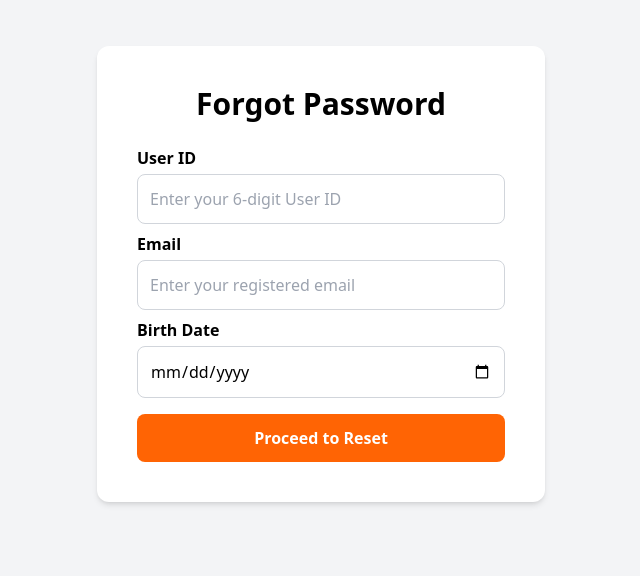
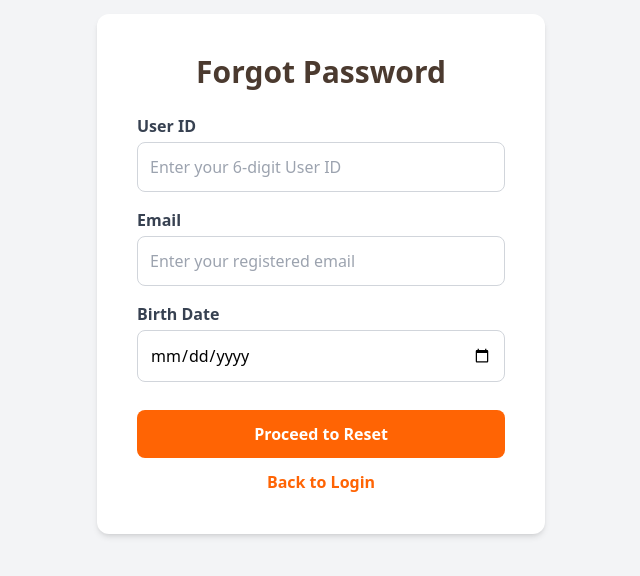
Before and after one commit to Ssedie/TANAW, a React (Vite) app: page /forgot-password in a window 1280 px wide. Shown: the part 126-702 px from the top of the page, without its empty margins (319-959 px from the left). Built offline with nearby package versions, Linux system fonts and the light colour scheme.

Commit message:
edited some features

```diff
--- a/src/pages/Budget.jsx
+++ b/src/pages/Budget.jsx
@@ -32,7 +32,11 @@ export default function Budget() {
       .catch(console.error);
 
     axios.get(`${API_URL}/api/dashboard/fiscal-years/available`, { headers })
-      .then(res => setAvailableFiscalYears(res.data))
+      .then(res => {
+        // Sort fiscal years numerically in descending order (newest first)
+        const sortedYears = res.data.sort((a, b) => parseInt(b) - parseInt(a));
+        setAvailableFiscalYears(sortedYears);
+      })
       .catch(console.error);
   }, [auth]);
 
@@ -48,7 +52,13 @@ export default function Budget() {
 
     // Get budget summary for all years
     axios.get(`${API_URL}/api/dashboard/budget-summary-all-years`, { headers })
-      .then(res => setBudgetSummary(res.data))
+      .then(res => {
+        // Sort budget summary by fiscal year (ascending for chronological display)
+        const sortedSummary = res.data.sort((a, b) =>
+          parseInt(a.fiscalYear) - parseInt(b.fiscalYear)
+        );
+        setBudgetSummary(sortedSummary);
+      })
       .catch(console.error)
       .finally(() => setLoading(false));
   }, [auth]);
--- a/src/pages/ForgotPassword.jsx
+++ b/src/pages/ForgotPassword.jsx
@@ -1,23 +1,29 @@
 import { useState } from "react";
 import { useNavigate } from "react-router-dom";
+import axios from "axios";
+import { API_URL } from "../config/constants";
 
 function ForgotPassword() {
   const [userId, setUserId] = useState("");
   const [email, setEmail] = useState("");
   const [birthDate, setBirthDate] = useState("");
   const [fieldErrors, setFieldErrors] = useState({});
-  const [message, setMessage] = useState(""); // success or general messages
+  const [message, setMessage] = useState("");
+  const [messageType, setMessageType] = useState(""); // 'success' or 'error'
   const [loading, setLoading] = useState(false);
 
   const navigate = useNavigate();
 
   const validateFields = () => {
     const errors = {};
-    if (!/^\d{6}$/.test(userId)) {
+
+    if (!userId.trim()) {
+      errors.userId = "User ID is required";
+    } else if (!/^\d{6}$/.test(userId)) {
       errors.userId = "User ID must be 6 digits";
     }
 
-    if (!email) {
+    if (!email.trim()) {
       errors.email = "Email is required";
     } else if (!/^[^\s@]+@[^\s@]+\.[^\s@]{2,}$/.test(email)) {
       errors.email = "Please enter a valid email address";
@@ -34,6 +40,7 @@ function ForgotPassword() {
     e.preventDefault();
     setFieldErrors({});
     setMessage("");
+    setMessageType("");
 
     const errors = validateFields();
     if (Object.keys(errors).length > 0) {
@@ -44,30 +51,51 @@ function ForgotPassword() {
     setLoading(true);
 
     try {
-      const response = await fetch("http://localhost:8000/api/user/forgot-password", {
-        method: "POST",
-        headers: { "Content-Type": "application/json" },
-        body: JSON.stringify({
-          userId: parseInt(userId, 10),
-          email,
-          birthDate,
-        }),
+      const response = await axios.post(`${API_URL}/api/user/forgot-password`, {
+        userId: parseInt(userId, 10),
+        email: email.trim(),
+        birthDate: birthDate,
       });
 
-      const data = await response.json();
+      setMessage(response.data.message || "Password reset instructions sent to your email");
+      setMessageType("success");
 
-      if (!response.ok) {
-        setMessage(data.message || "Unable to process your request. Please check your details and try again.");
-        return;
+      // Navigate to reset password page after a short delay
+      setTimeout(() => {
+        navigate(`/reset-password?token=${response.data.token}&userId=${userId}`);
+      }, 1500);
+
+    } catch (err) {
+      console.error("Forgot password error:", err);
+
+      // Handle specific error responses
+      if (err.response) {
+        const errorMsg = err.response.data.message || err.response.data;
+
+        // Check for specific error messages and map to fields
+        if (typeof errorMsg === 'string') {
+          if (errorMsg.toLowerCase().includes('user not found') ||
+              errorMsg.toLowerCase().includes('user id')) {
+            setFieldErrors({ userId: "User ID not found" });
+          } else if (errorMsg.toLowerCase().includes('email')) {
+            setFieldErrors({ email: "Email does not match our records" });
+          } else if (errorMsg.toLowerCase().includes('birth date')) {
+            setFieldErrors({ birthDate: "Birth date does not match our records" });
+          } else {
+            setMessage(errorMsg);
+            setMessageType("error");
+          }
+        } else {
+          setMessage("Unable to process your request. Please check your details.");
+          setMessageType("error");
+        }
+      } else if (err.request) {
+        setMessage("Cannot connect to server. Please check your internet connection.");
+        setMessageType("error");
+      } else {
+        setMessage("Something went wrong. Please try again later.");
+        setMessageType("error");
       }
-
-      setMessage("We sent a link to reset your password. Please check your email.");
-      setTimeout(() => {
-        navigate(`/reset-password?token=${data.token}&userId=${userId}`);
-      }, 1500);
-    } catch (err) {
-      console.error(err);
-      setMessage("Something went wrong. Please try again later.");
     } finally {
       setLoading(false);
     }
@@ -79,57 +107,87 @@ function ForgotPassword() {
         onSubmit={handleSubmit}
         className="bg-white p-10 rounded-xl shadow-md w-full max-w-md"
       >
-        <h2 className="text-3xl font-bold mb-6 text-center">Forgot Password</h2>
+        <h2 className="text-3xl font-bold mb-6 text-center text-[#4B3A2F]">Forgot Password</h2>
+
+        {/* General Message */}
+        {message && (
+          <div className={`mb-4 p-3 rounded-lg text-center ${
+            messageType === 'success'
+              ? 'bg-green-100 text-green-700 border border-green-300'
+              : 'bg-red-100 text-red-700 border border-red-300'
+          }`}>
+            {message}
+          </div>
+        )}
 
         {/* User ID */}
-        <label className="block mb-1 font-semibold">User ID</label>
+        <label className="block mb-1 font-semibold text-gray-700">User ID</label>
         <input
           type="text"
           value={userId}
           onChange={(e) => setUserId(e.target.value)}
           placeholder="Enter your 6-digit User ID"
-          className={`w-full p-3 border rounded-lg mb-2 focus:outline-none ${
-            fieldErrors.userId ? "border-red-500" : "border-gray-300"
+          className={`w-full p-3 border rounded-lg mb-1 focus:outline-none focus:ring-2 ${
+            fieldErrors.userId
+              ? "border-red-500 focus:ring-red-200"
+              : "border-gray-300 focus:ring-[#FF6404]/30"
           }`}
+          disabled={loading}
         />
-        {fieldErrors.userId && <p className="text-red-500 text-xs mb-2">{fieldErrors.userId}</p>}
+        {fieldErrors.userId && (
+          <p className="text-red-500 text-sm mb-3">{fieldErrors.userId}</p>
+        )}
 
         {/* Email */}
-        <label className="block mb-1 font-semibold">Email</label>
+        <label className="block mb-1 font-semibold text-gray-700 mt-3">Email</label>
         <input
-          type="email"
+          type="text"
           value={email}
           onChange={(e) => setEmail(e.target.value)}
           placeholder="Enter your registered email"
-          className={`w-full p-3 border rounded-lg mb-2 focus:outline-none ${
-            fieldErrors.email ? "border-red-500" : "border-gray-300"
+          className={`w-full p-3 border rounded-lg mb-1 focus:outline-none focus:ring-2 ${
+            fieldErrors.email
+              ? "border-red-500 focus:ring-red-200"
+              : "border-gray-300 focus:ring-[#FF6404]/30"
           }`}
+          disabled={loading}
         />
-        {fieldErrors.email && <p className="text-red-500 text-xs mb-2">{fieldErrors.email}</p>}
+        {fieldErrors.email && (
+          <p className="text-red-500 text-sm mb-3">{fieldErrors.email}</p>
+        )}
 
         {/* Birth Date */}
-        <label className="block mb-1 font-semibold">Birth Date</label>
+        <label className="block mb-1 font-semibold text-gray-700 mt-3">Birth Date</label>
         <input
           type="date"
           value={birthDate}
           onChange={(e) => setBirthDate(e.target.value)}
-          className={`w-full p-3 border rounded-lg mb-4 focus:outline-none ${
-            fieldErrors.birthDate ? "border-red-500" : "border-gray-300"
+          className={`w-full p-3 border rounded-lg mb-1 focus:outline-none focus:ring-2 ${
+            fieldErrors.birthDate
+              ? "border-red-500 focus:ring-red-200"
+              : "border-gray-300 focus:ring-[#FF6404]/30"
           }`}
+          disabled={loading}
         />
         {fieldErrors.birthDate && (
-          <p className="text-red-500 text-xs mb-2">{fieldErrors.birthDate}</p>
+          <p className="text-red-500 text-sm mb-3">{fieldErrors.birthDate}</p>
         )}
 
         <button
           type="submit"
           disabled={loading}
-          className="w-full bg-[#FF6404] text-white p-3 rounded-lg font-semibold hover:bg-[#e55a00] transition"
+          className="w-full bg-[#FF6404] text-white p-3 rounded-lg font-semibold hover:bg-[#e55a00] disabled:opacity-50 disabled:cursor-not-allowed transition mt-6"
         >
           {loading ? "Processing..." : "Proceed to Reset"}
         </button>
 
-        {message && <p className="mt-4 text-center text-gray-700">{message}</p>}
+        <button
+          type="button"
+          onClick={() => navigate("/login")}
+          className="w-full mt-3 text-[#FF6404] font-semibold hover:underline"
+        >
+          Back to Login
+        </button>
       </form>
     </div>
   );
--- a/src/pages/Settings.jsx
+++ b/src/pages/Settings.jsx
@@ -69,19 +69,22 @@ const Settings = () => {
       if (!response.ok) throw new Error("Failed to fetch profile");
       const data = await response.json();
 
+      const fName = data.fName || data.fname || "";
+      const lName = data.lName || data.lname || "";
+
       setUserData({
         ...userData,
         ...data,
-        fName: data.fName || data.fname || "",
+        fName,
         mName: data.mName || data.mname || "",
-        lName: data.lName || data.lname || "",
+        lName,
         birthDate: data.birthDate
           ? new Date(data.birthDate).toISOString().split("T")[0]
           : "",
         picturePreview: data.picturePath
           ? `${API_URL}/${data.picturePath}?t=${Date.now()}`
-          : `${(data.fName?.[0] || "T").toUpperCase()}${(data.lName?.[0] || "W").toUpperCase()}`,
-          picture: null,
+          : "",
+        picture: null,
       });
     } catch (err) {
       setErrors({ general: err.message });
@@ -149,7 +152,7 @@ const Settings = () => {
     setUserData((prev) => ({
       ...prev,
       picture: null,
-      picturePreview: getDefaultAvatar(prev.fName, prev.lName),
+      picturePreview: "",
     }));
 
     if (setAuth) {
@@ -194,7 +197,7 @@ const Settings = () => {
         picture: null,
         picturePreview: updatedData.picturePath
           ? `${API_URL}/${updatedData.picturePath}?t=${Date.now()}`
-          : prev.picturePreview,
+          : "",
       }));
 
       if (setAuth) {
@@ -393,7 +396,7 @@ const ProfileForm = ({ userData, errors, onChange, onFileChange, onSubmit, savin
     {/* Profile Picture */}
     <div className="mb-8 flex flex-col items-center">
       <div className={`relative inline-block group ${disabled ? 'pointer-events-none' : ''}`}>
-        {userData.picturePreview?.startsWith("data:") || userData.picturePreview?.startsWith("http") ? (
+        {userData.picturePreview && (userData.picturePreview.startsWith("data:") || userData.picturePreview.startsWith("http")) ? (
           <img
             src={userData.picturePreview}
             alt="Profile"
@@ -401,7 +404,7 @@ const ProfileForm = ({ userData, errors, onChange, onFileChange, onSubmit, savin
           />
         ) : (
           <div className={`w-40 h-40 rounded-full flex items-center justify-center text-7xl font-bold text-white bg-gradient-to-br from-[#5C7D92] to-[#FF6404] border-4 border-[#FF6404] shadow-lg ${disabled ? 'opacity-40 grayscale' : ''}`}>
-            {disabled ? 'SA' : (userData.picturePreview || getDefaultAvatar(userData.fName, userData.lName))}
+            {disabled ? 'SA' : getDefaultAvatar(userData.fName, userData.lName)}
           </div>
         )}
 
```
Also changed, not shown: src/pages/Documents.jsx (+40 -1 lines).
